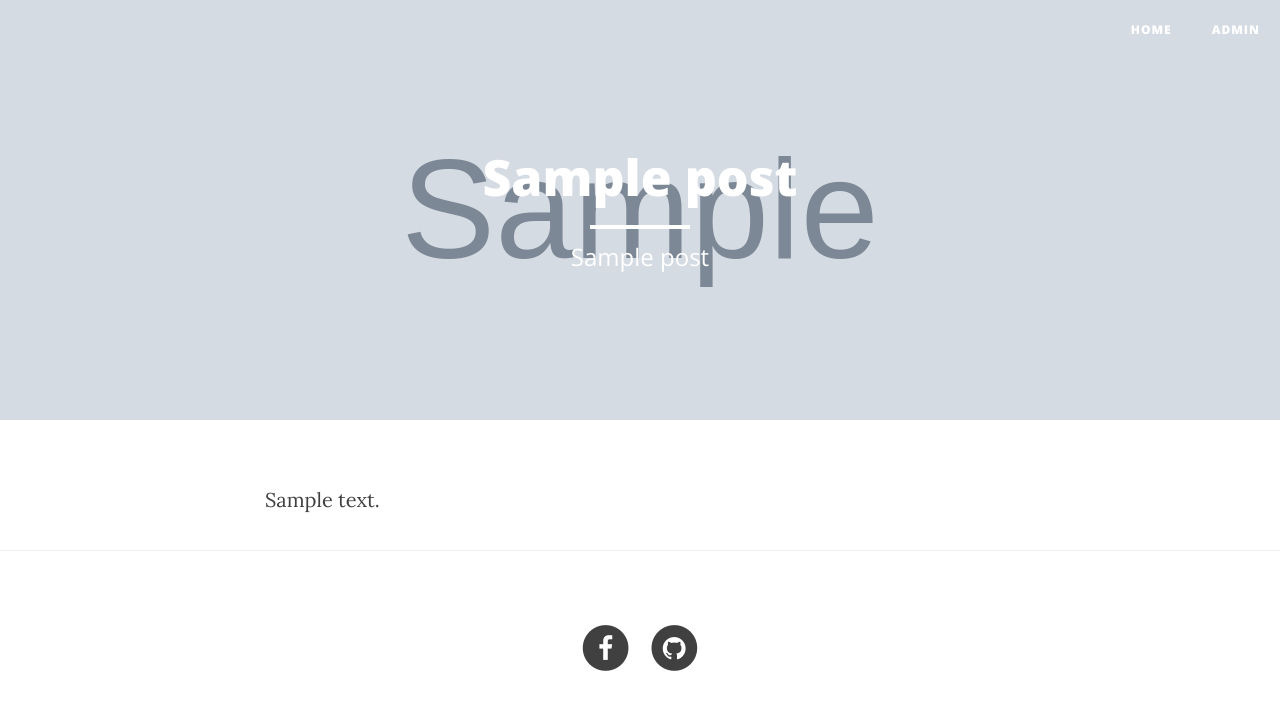
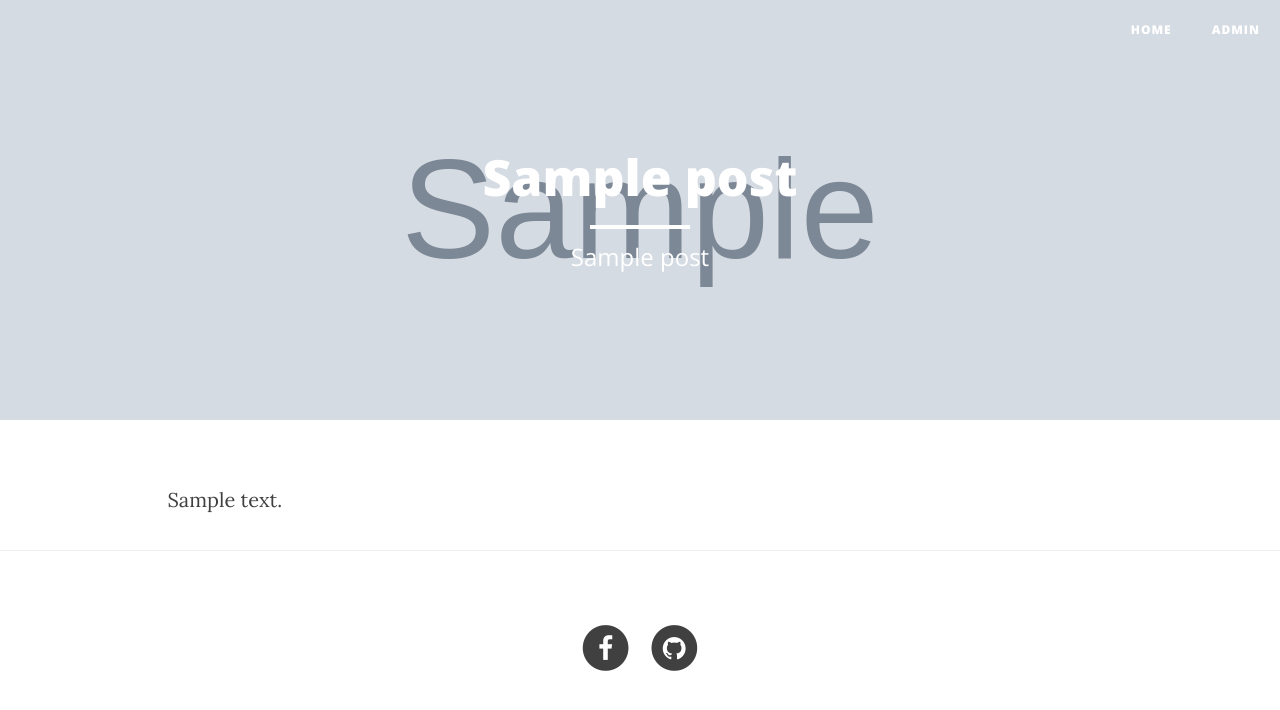
Before and after one commit to Williangalvani/meuBlog, a Django app: template meusite/templates/post.html in a window 1280 px wide. Shown: the top 710 px of the page. Run offline with Django 3.2, Linux system fonts and the light colour scheme; the template is opened without the code that fills it: values that come from a table or form of the project are taken from there, others are empty; tables that the repository leaves empty hold one stand-in row (values such as "Sample post"); grey boxes marked "Sample" are stand-in pictures; parts of the project's set-up code (start-up, migrations or seed data) failed here and were passed over; some libraries are stand-ins or nearby versions.

Commit message:
tweaking css

```diff
--- a/meusite/templates/index.html
+++ b/meusite/templates/index.html
@@ -5,7 +5,7 @@
     <!-- Main Content -->
     <div class="container">
         <div class="row">
-            <div class="col-lg-8 col-lg-offset-2 col-md-10 col-md-offset-1">
+            <div class="col-lg-10 col-lg-offset-1 col-md-10 col-md-offset-1">
                 {% for post in posts %}
                 <div class="post-preview">
                     <a href="/blog/post/{{post.id}}/">
--- a/meusite/templates/post.html
+++ b/meusite/templates/post.html
@@ -10,7 +10,7 @@
     <article>
         <div class="container">
             <div class="row">
-                <div class="col-lg-8 col-lg-offset-2 col-md-10 col-md-offset-1">
+                <div class="col-lg-10 col-lg-offset-1 col-md-10 col-md-offset-1">
 
                     {% if request.user.is_staff %}
                             <a href="/admin/blog/post/{{post.id}}/"><span class="glyphicon glyphicon-pencil" aria-hidden="true"></span></a>
```
